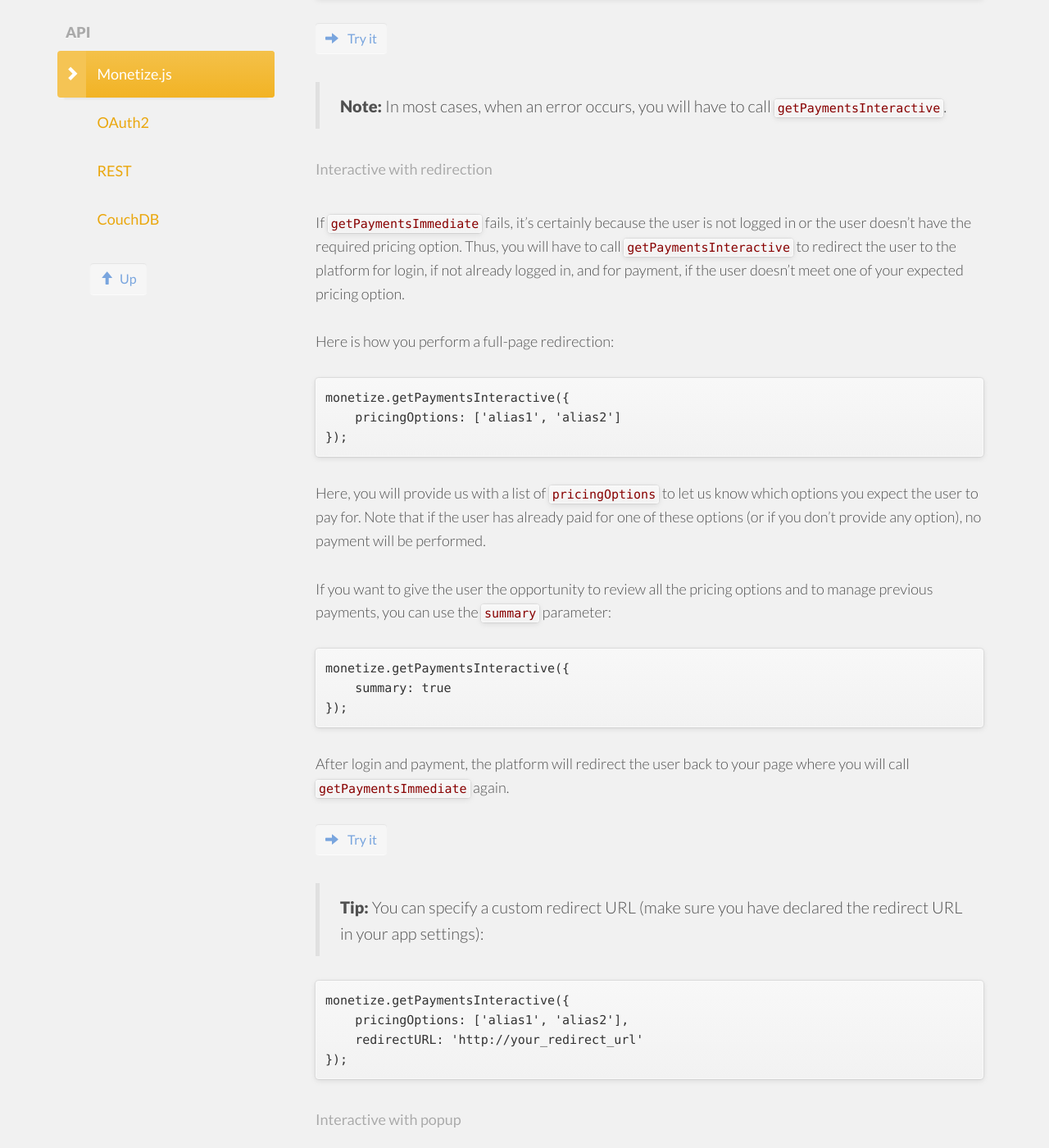
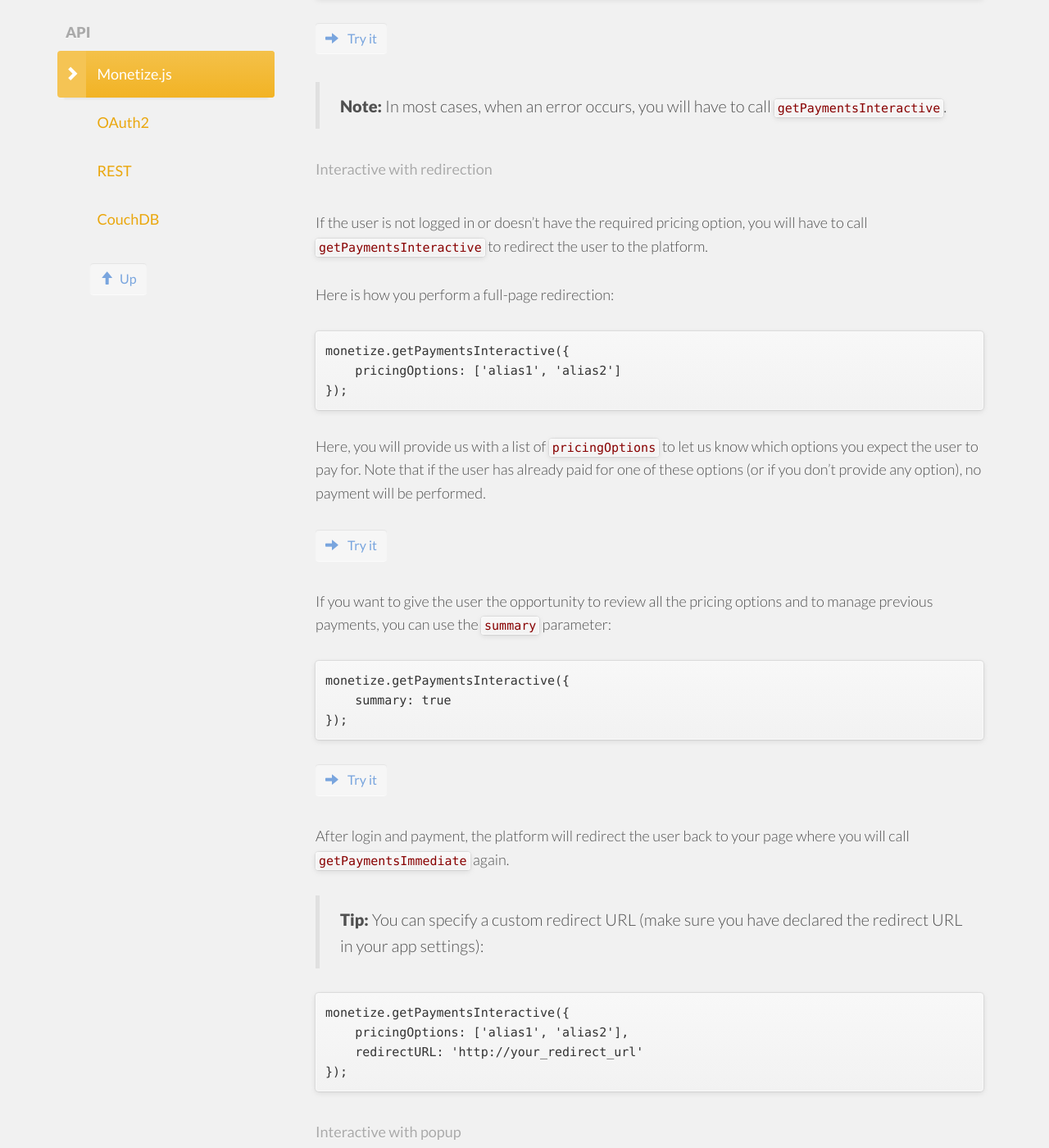
Before and after one commit to monetizejs/monetizejs.github.io, a Jekyll site: the page built from index.html, in a window 1280 px wide and 1400 px high, scrolled down 3665 px. Shown: the whole window at 82% size. Built offline with Jekyll 4.4.1, drawn with Linux system fonts in a browser that asks for light colours; nearby versions of some CDN libraries; some of the changed text lies outside the part shown.

Commit message:
Published with https://stackedit.io/

```diff
--- a/index.html
+++ b/index.html
@@ -25,6 +25,8 @@
 </ul>
 
 <p><strong>MonetizeJS</strong> is the best of both worlds. Whilst applying a fairly low rate (<strong>5%</strong> + Stripe fees), it provides painless ways to <strong>ask a user for payments</strong> and frequently <strong>check that the user has actually paid</strong> without the need of implementing server logic or user management.</p>
+
+
 
 <h3 id="how">How ?</h3>
 
@@ -71,6 +73,8 @@
 
 <hr>
 
+
+
 <h2 id="monetizejs">Monetize.js</h2>
 
 <p><strong>Monetize.js</strong> library is suitable for client side applications, including browser or any HTML5 application.</p>
@@ -87,11 +91,9 @@
 
 
 
-<pre class="prettyprint"><code class="language-html hljs "><span class="hljs-tag">&lt;<span class="hljs-title">script</span> <span class="hljs-attribute">src</span>=<span class="hljs-value">"//d3pv21y5gaggbw.cloudfront.net/api/js/latest/monetize.js"</span>&gt;</span><span class="javascript"></span><span class="hljs-tag">&lt;/<span class="hljs-title">script</span>&gt;</span></code></pre>
+<pre class="prettyprint"><code class="language-html hljs "><span class="hljs-tag">&lt;<span class="hljs-title">script</span> <span class="hljs-attribute">src</span>=<span class="hljs-value">"//cdn.monetizejs.com/api/js/latest/monetize.js"</span>&gt;</span><span class="javascript"></span><span class="hljs-tag">&lt;/<span class="hljs-title">script</span>&gt;</span></code></pre>
 
-<p>It can also be cloned from <strong>GitHub</strong>, hosted and hacked by you:</p>
-
-
+<p>It can also be cloned from <strong>GitHub</strong>, to be hosted and hacked by you:</p>
 
 <pre class="prettyprint"><code class="language-bash hljs ">git clone https://github.com/monetizejs/monetize.js.git</code></pre>
 
@@ -139,13 +141,13 @@
   <p><strong>Note:</strong> In most cases, when an error occurs, you will have to call <code>getPaymentsInteractive</code>.</p>
 </blockquote>
 
+
+
 <h4 id="interactive-with-redirection">Interactive with redirection</h4>
 
-<p>If <code>getPaymentsImmediate</code> fails, it’s certainly because the user is not logged in or the user doesn’t have the required pricing option. Thus, you will have to call <code>getPaymentsInteractive</code> to redirect the user to the platform for login, if not already logged in, and for payment, if the user doesn’t meet one of your expected pricing option.</p>
+<p>If the user is not logged in or doesn’t have the required pricing option, you will have to call <code>getPaymentsInteractive</code> to redirect the user to the platform.</p>
 
 <p>Here is how you perform a full-page redirection:</p>
-
-
 
 <pre class="prettyprint"><code class="language-js hljs ">monetize.getPaymentsInteractive({
     pricingOptions: [<span class="hljs-string">'alias1'</span>, <span class="hljs-string">'alias2'</span>]
@@ -153,17 +155,17 @@
 
 <p>Here, you will provide us with a list of <code>pricingOptions</code> to let us know which options you expect the user to pay for. Note that if the user has already paid for one of these options (or if you don’t provide any option), no payment will be performed.</p>
 
+<p><a class="btn btn-link" id="token-interactive-redirect"><span class="glyphicon glyphicon-arrow-right"></span> Try it</a></p>
+
 <p>If you want to give the user the opportunity to review all the pricing options and to manage previous payments, you can use the <code>summary</code> parameter:</p>
-
-
 
 <pre class="prettyprint"><code class="language-js hljs ">monetize.getPaymentsInteractive({
     summary: <span class="hljs-literal">true</span>
 });</code></pre>
 
+<p><a class="btn btn-link" id="token-interactive-redirect-summary"><span class="glyphicon glyphicon-arrow-right"></span> Try it</a></p>
+
 <p>After login and payment, the platform will redirect the user back to your page where you will call <code>getPaymentsImmediate</code> again.</p>
-
-<p><a class="btn btn-link" id="token-interactive-redirect"><span class="glyphicon glyphicon-arrow-right"></span> Try it</a></p>
 
 <blockquote>
   <p><strong>Tip:</strong> You can specify a custom redirect URL (make sure you have declared the redirect URL in your app settings):</p>
@@ -195,6 +197,8 @@
 </blockquote>
 
 <hr>
+
+
 
 <h2 id="oauth2">OAuth2</h2>
 
@@ -232,6 +236,8 @@
 
 <hr>
 
+
+
 <h2 id="rest">REST</h2>
 
 <p><strong>MonetizeJS</strong> platform has a single end point in its REST API: <code>GET /api/payments</code>.</p>
@@ -264,6 +270,8 @@
 <p>JSONP is also supported using the <code>callback</code> parameter.</p>
 
 <hr>
+
+
 
 <h2 id="couchdb">CouchDB</h2>
 
```
